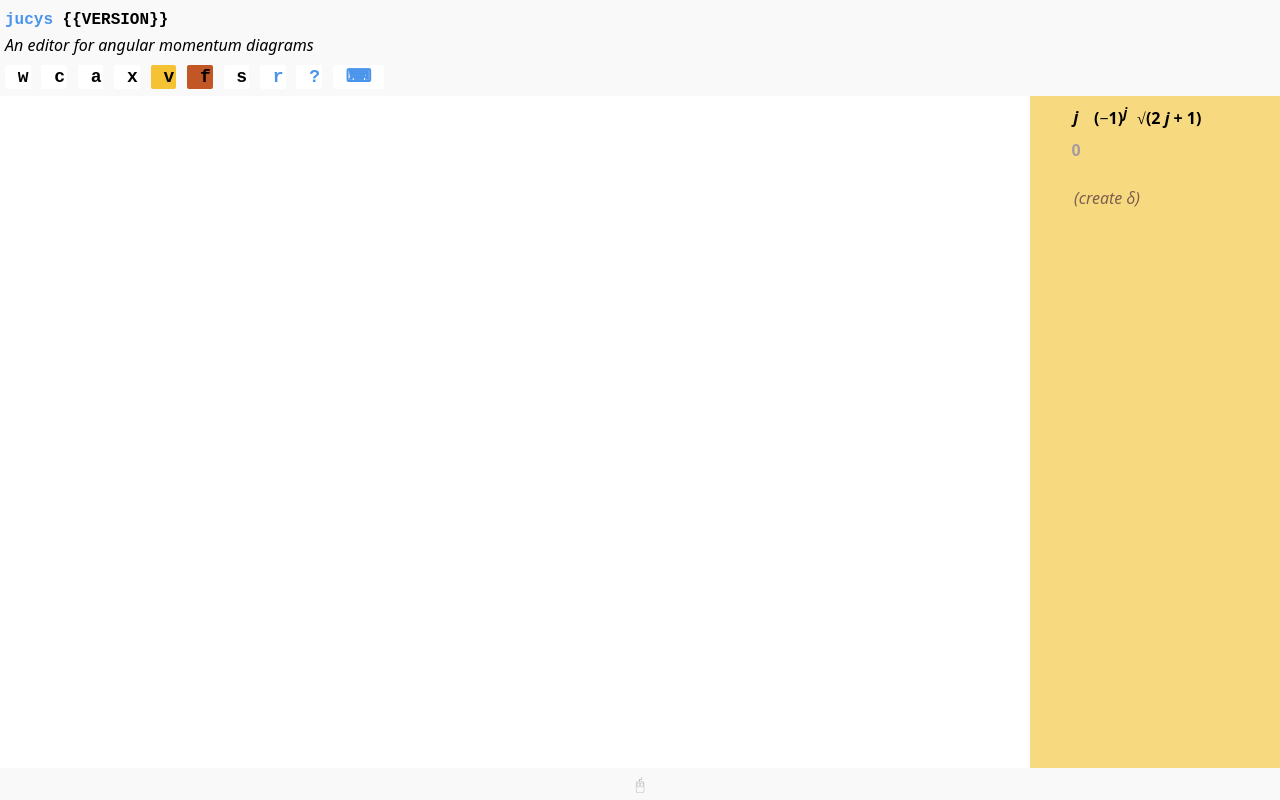
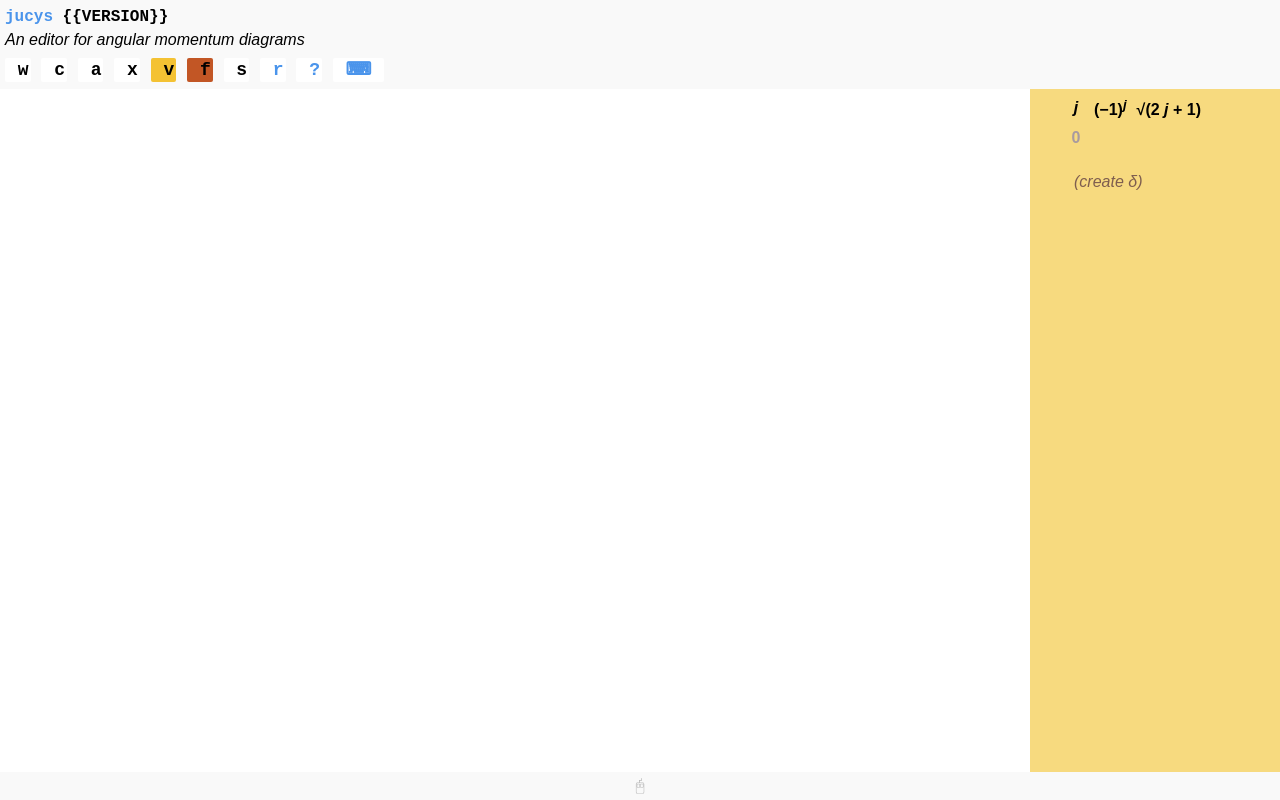
Before and after one commit to Rufflewind/jucys, a website built with webpack: page index.html in a window 1280 px wide. Built offline with nearby package versions, Linux system fonts and the light colour scheme; some packages are replaced by stand-ins of ours.

Commit message:
"sans" is not a valid font

```diff
--- a/style.css
+++ b/style.css
@@ -1,7 +1,7 @@
 :root {
     --two-j-color: #3274b0;
     --zero-color: #a89a9f;
-    --sans: "Fira Sans", "Oxygen Sans", sans;
+    --sans: "Fira Sans", "Oxygen Sans", sans-serif;
     --monospace: "Fira Mono", "Oxygen Mono", monospace;
 }
 
--- a/tools/style.css
+++ b/tools/style.css
@@ -9,7 +9,7 @@ a:hover {
 }
 
 main {
-    font-family: "Fira Sans", sans;
+    font-family: "Fira Sans", sans-serif;
 }
 
 main h1 {
```
